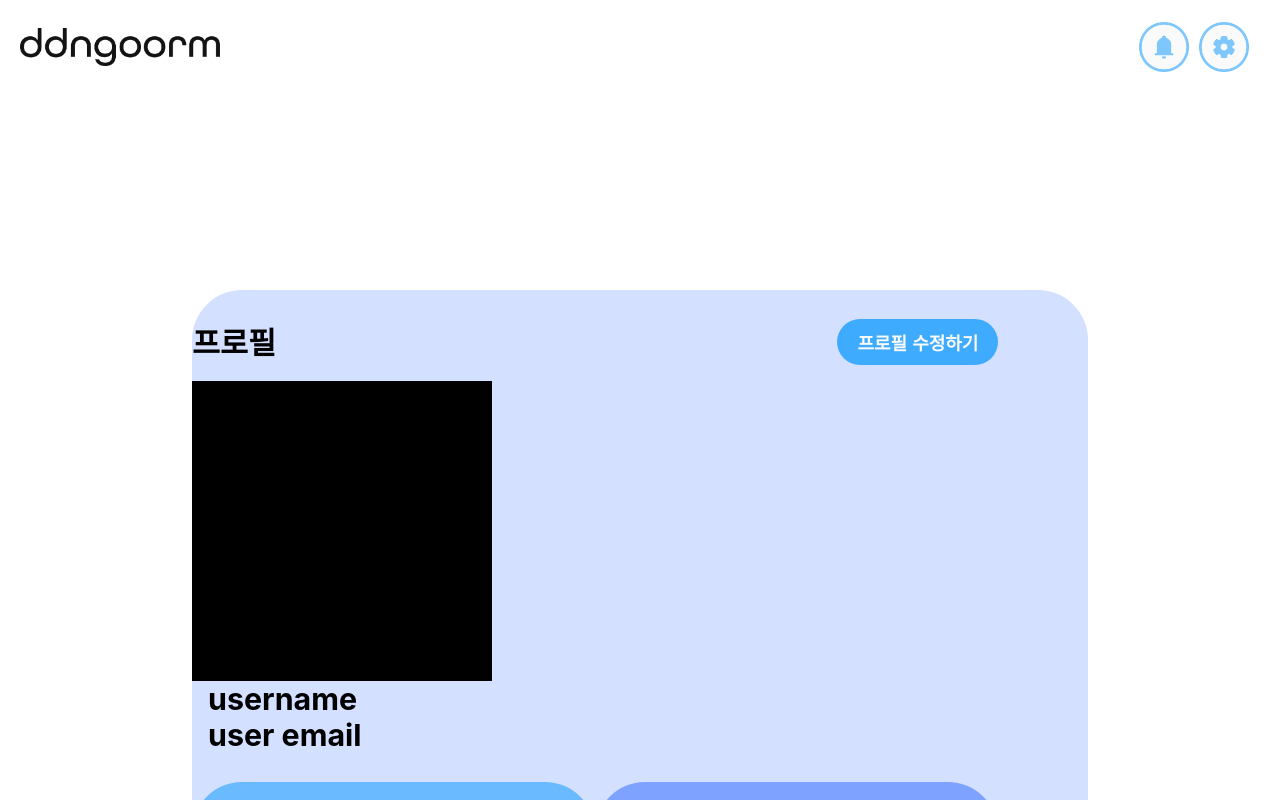
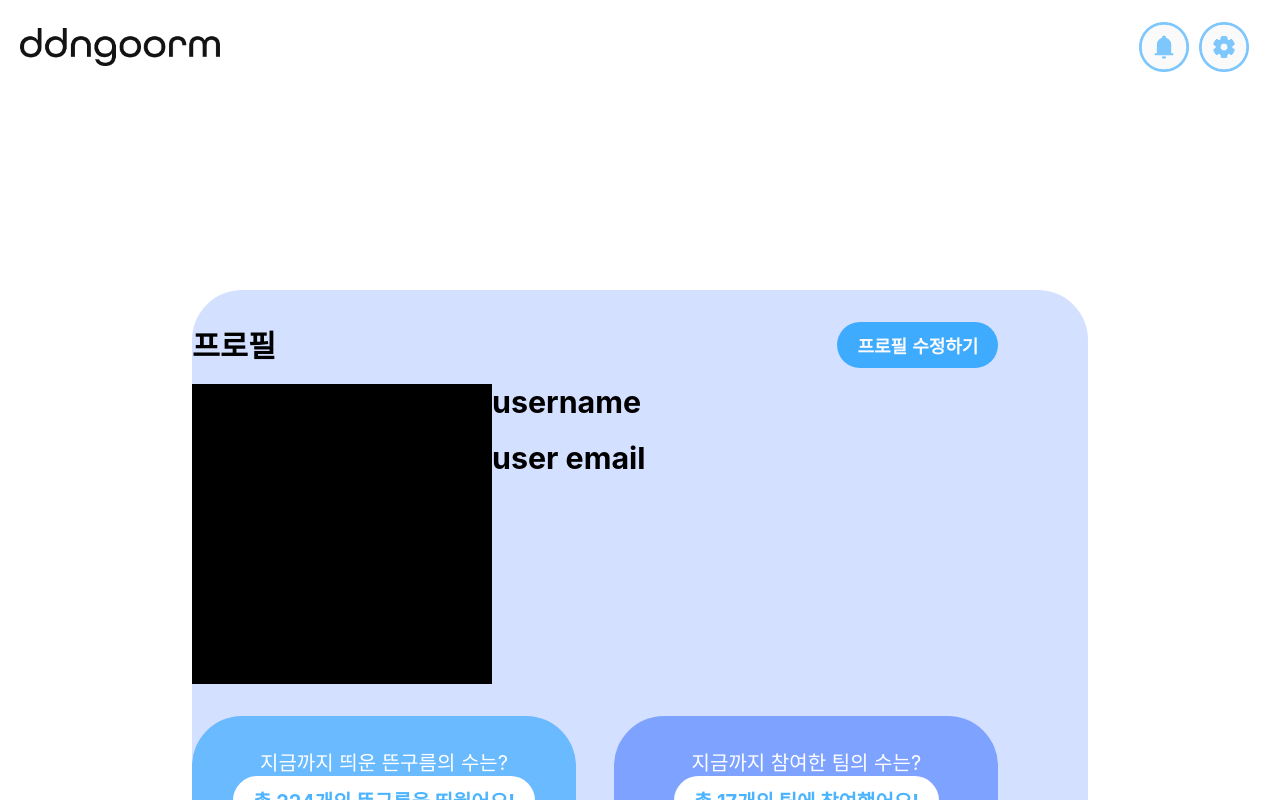
Before and after one commit to goormthon-Univ/TEAM_4, a React (Create React App) app in the folder float-cloud/: page /settingMain in a window 1280 px wide. Built offline with nearby package versions, Linux system fonts and the light colour scheme.

Commit message:
컴포넌트 추가

```diff
--- a/float-cloud/src/components/setting/HistoryTag.jsx
+++ b/float-cloud/src/components/setting/HistoryTag.jsx
@@ -7,7 +7,7 @@ import RoundedTag from "../common/RoundedTag"; // RoundedTag 파일 경로에
 const AbtHistory = styled.div`
   background: ${(props) => props.backgroundColor};
   border-radius: 3.125rem;
-  width: 34rem;
+  width: 30vw;
   height: 10rem;
   display: flex;
   position: relative;
--- a/float-cloud/src/components/setting/SpcBetween.jsx
+++ b/float-cloud/src/components/setting/SpcBetween.jsx
@@ -5,7 +5,7 @@ const SpcAway = styled.div`
   display: flex;
   justify-content: space-between;
   width: 90%;
-  margin-top: 1.81rem;
+  margin-top: 2rem;
 `;
 
 const SpcBetween = (props) => {
--- /dev/null
+++ b/float-cloud/src/components/setting/TeamCard.jsx
@@ -0,0 +1,44 @@
+import React from "react";
+import styled from "styled-components";
+import RoundedTag from "../common/RoundedTag";
+
+const CardPane = styled.div`
+  background: ${(props) => props.backgroundColor};
+  color: ${(props) => props.color};
+  border-radius: 3.125rem;
+  width: 20rem;
+  height: 20rem;
+  display: flex;
+  position: relative;
+`;
+
+const TeamNameTxt = styled.div`
+  font-size: 1.5rem;
+  font-weight: 700;
+`;
+
+const TeamMadeDate = styled.div`
+  font-size: 1.1rem;
+  font-weight: 500;
+`;
+
+const TeamCard = (props) => {
+  return (
+    <CardPane backgroundColor={props.backgroundColor} color={props.color}>
+      <div name="upper" style="padding:5px">
+        <TeamNameTxt> {props.children}</TeamNameTxt>
+        <TeamMadeDate> {props.children}</TeamMadeDate>
+      </div>
+
+      <div name="bottom">
+        <RoundedTag
+          color={props.tagColor}
+          backgroundColor={props.tagBackgroundColor}
+          value={props.tagText}
+        />
+      </div>
+    </CardPane>
+  );
+};
+
+export default TeamCard;
--- a/float-cloud/src/pages/Setting/SettingMain.jsx
+++ b/float-cloud/src/pages/Setting/SettingMain.jsx
@@ -7,11 +7,13 @@ import RoundedTag from "../../components/common/RoundedTag";
 import BiggestTxt from "../../components/text/BiggestTxt";
 import SpcBetween from "../../components/setting/SpcBetween";
 import HistoryTag from "../../components/setting/HistoryTag";
+import TeamCard from "../../components/setting/TeamCard";
 
 const Container = styled.div`
   width: 100%;
-  height: 2000px;
+  height: 100vh; /* 전체 뷰포트 높이로 설정 */
   position: fixed;
+  overflow-y: auto;
 `;
 
 const BackgroundContainer = styled.div`
@@ -20,6 +22,7 @@ const BackgroundContainer = styled.div`
   border-radius: 50px;
   display: flex;
   flex-direction: column;
+  // align-items: center;
 `;
 
 const UserProfileImage = styled.div`
@@ -28,7 +31,7 @@ const UserProfileImage = styled.div`
   background-color: rgb(0, 0, 0);
 `;
 
-const CustomDiv = styled.div`
+const div = styled.div`
   display: flex;
   flex-direction: column;
   align-items: flex-start;
@@ -52,13 +55,17 @@ const SettingMain = () => {
         </SpcBetween>
 
         <div name="userProfile" style={{ margin: "1rem 0" }}>
-          <CustomDiv>
+          <div style={{ display: "flex" }}>
             <UserProfileImage />
-            <div style={{ marginLeft: "1rem" }}>
+            <div style={{
+              // marginLeft: "1rem", display: "flex",
+              // alignItems: "center"
+            }}>
               <BiggestTxt>username</BiggestTxt>
+              <br />
               <BiggestTxt>user email</BiggestTxt>
             </div>
-          </CustomDiv>
+          </div>
 
           <SpcBetween name="userHistory" style={{ margin: "1rem 0" }}>
             <HistoryTag backgroundColor="rgba(0, 148, 255, 0.50)">
@@ -67,6 +74,7 @@ const SettingMain = () => {
                 backgroundColor="white"
                 color="rgba(0, 148, 255, 0.70)" />
             </HistoryTag>
+            <div style={{ padding: "1vw" }} />
             <HistoryTag backgroundColor="rgba(40, 100, 255, 0.50)">
               지금까지 참여한 팀의 수는?
               <RoundedTag value="총 17개의 팀에 참여했어요!"
@@ -83,9 +91,6 @@ const SettingMain = () => {
 
           <div name="activeTeam">
             <div name="miniTitle" style={{ fontSize: "1.5rem" }}>활성화된 팀</div>
-            <div name="cardPanel">
-
-            </div>
           </div>
 
           <div name="inactiveTeam">
```
Also changed, not shown: float-cloud/src/pages/Setting/TeamCard.jsx (deleted, +0 -35 lines).
